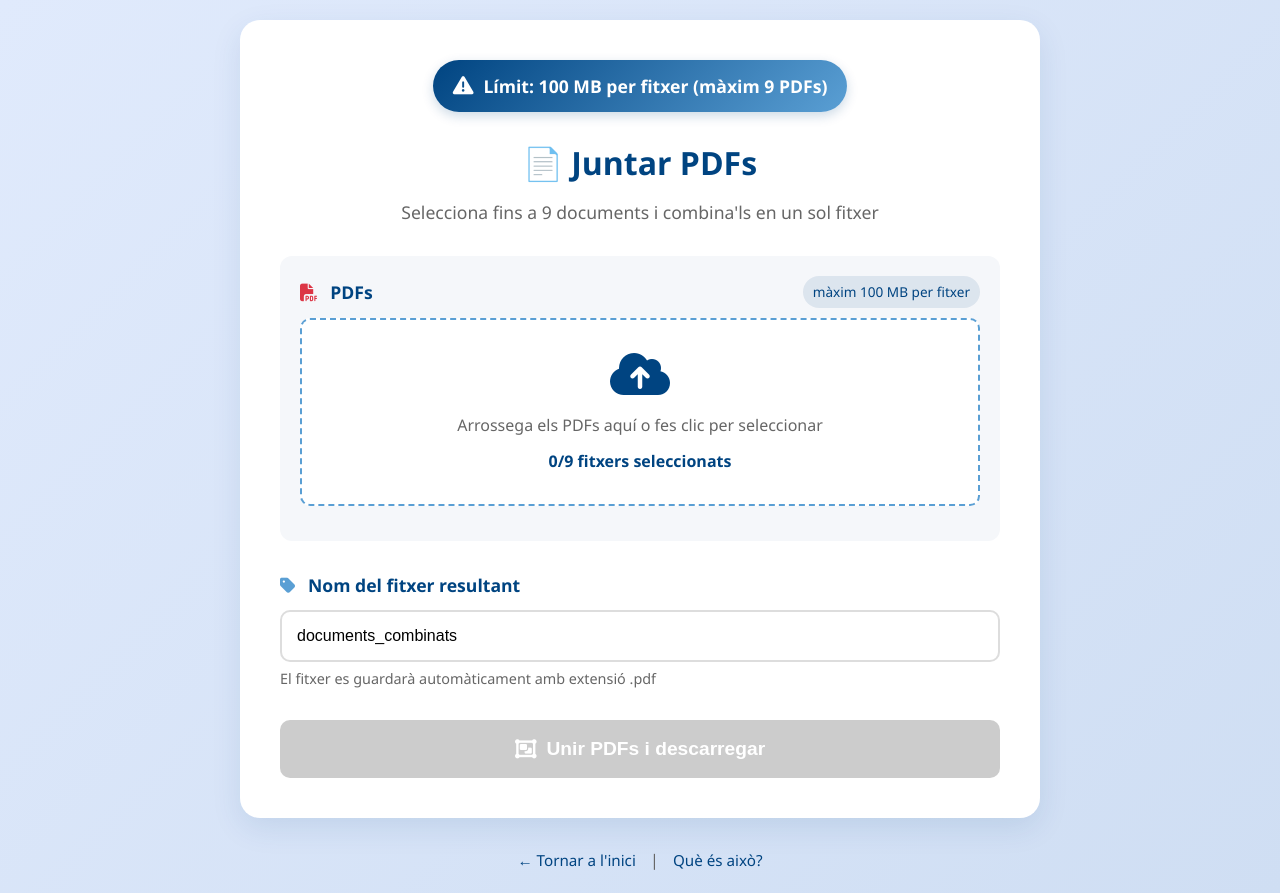
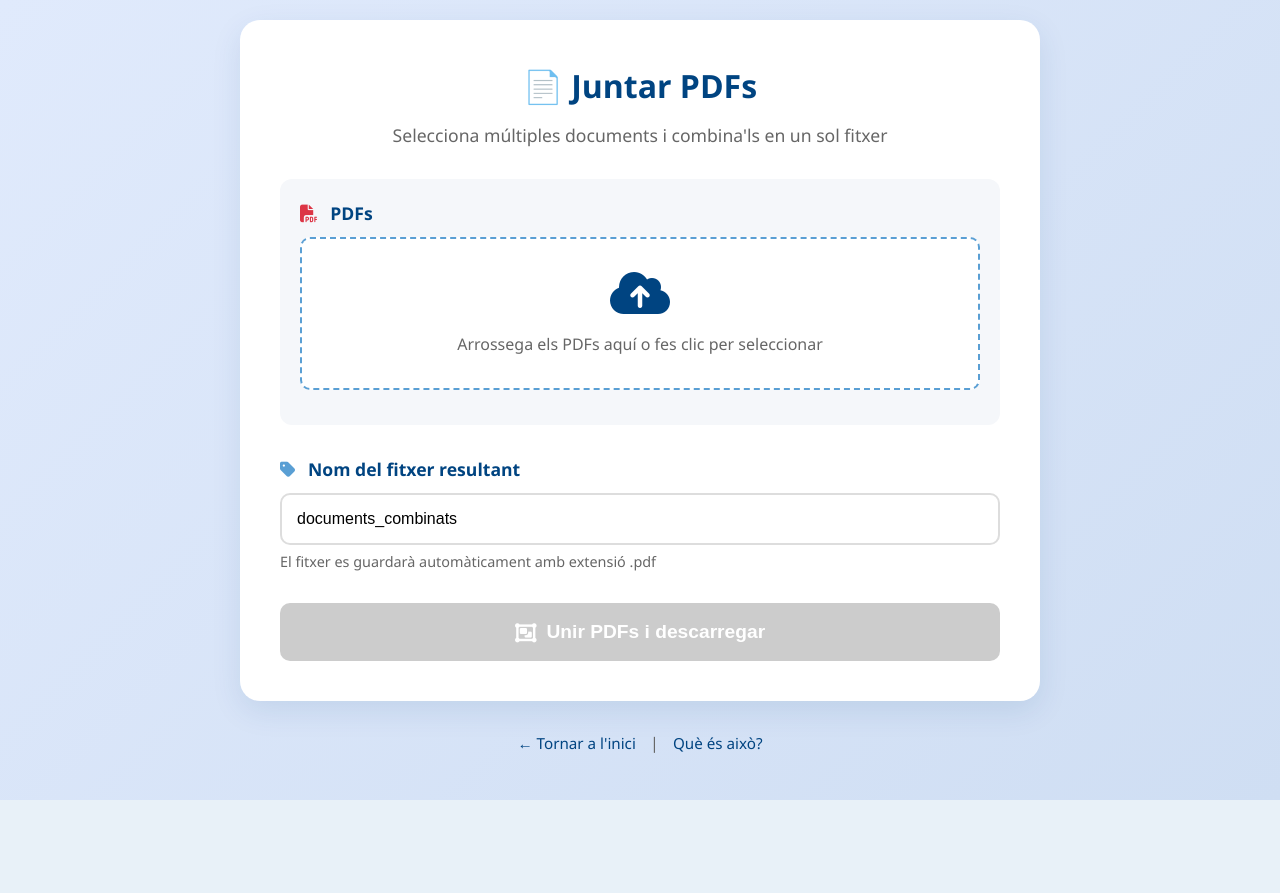
Before and after one commit to EINES-EFICIENTS/EINES-EFICIENTS.GITHUB.IO, a plain HTML site: page pdf.html in a window 1280 px wide. After the commit the page ends 800 px from the top, so only its background shows below. Drawn offline with nearby package versions, Linux system fonts and the light colour scheme; a script that the page names is missing.

Commit message:
Update pdf.html

```diff
--- a/pdf.html
+++ b/pdf.html
@@ -395,21 +395,21 @@
     <div class="container">
         <!-- Targeta principal -->
         <div class="pdf-card">
-            <div style="display: flex; justify-content: center;">
+           <!-- <div style="display: flex; justify-content: center;">
                 <div class="limit-badge">
                     <i class="fas fa-exclamation-triangle"></i>
                     Límit: 100 MB per fitxer (màxim 9 PDFs)
                 </div>
-            </div>
+            </div>-->
 
             <h1>📄 Juntar PDFs</h1>
-            <p class="subtitle">Selecciona fins a 9 documents i combina'ls en un sol fitxer</p>
+            <p class="subtitle">Selecciona múltiples documents i combina'ls en un sol fitxer</p>
 
             <!-- Zona de selecció múltiple -->
             <div class="file-group">
                 <label>
                     <span><i class="fas fa-file-pdf" style="color: #dc3545;"></i> PDFs</span>
-                    <span class="file-size-limit">màxim 100 MB per fitxer</span>
+                    <!--<span class="file-size-limit">màxim 100 MB per fitxer</span>-->
                 </label>
 
                 <!-- Dropzone inicial -->
@@ -418,7 +418,7 @@
                     <div class="file-input-display" id="dropzone-display">
                         <i class="fas fa-cloud-upload-alt"></i>
                         <div>Arrossega els PDFs aquí o fes clic per seleccionar</div>
-                        <div id="fileCount" class="file-count">0/9 fitxers seleccionats</div>
+                        <!--<div id="fileCount" class="file-count">0/9 fitxers seleccionats</div>-->
                     </div>
                 </div>
 
```
